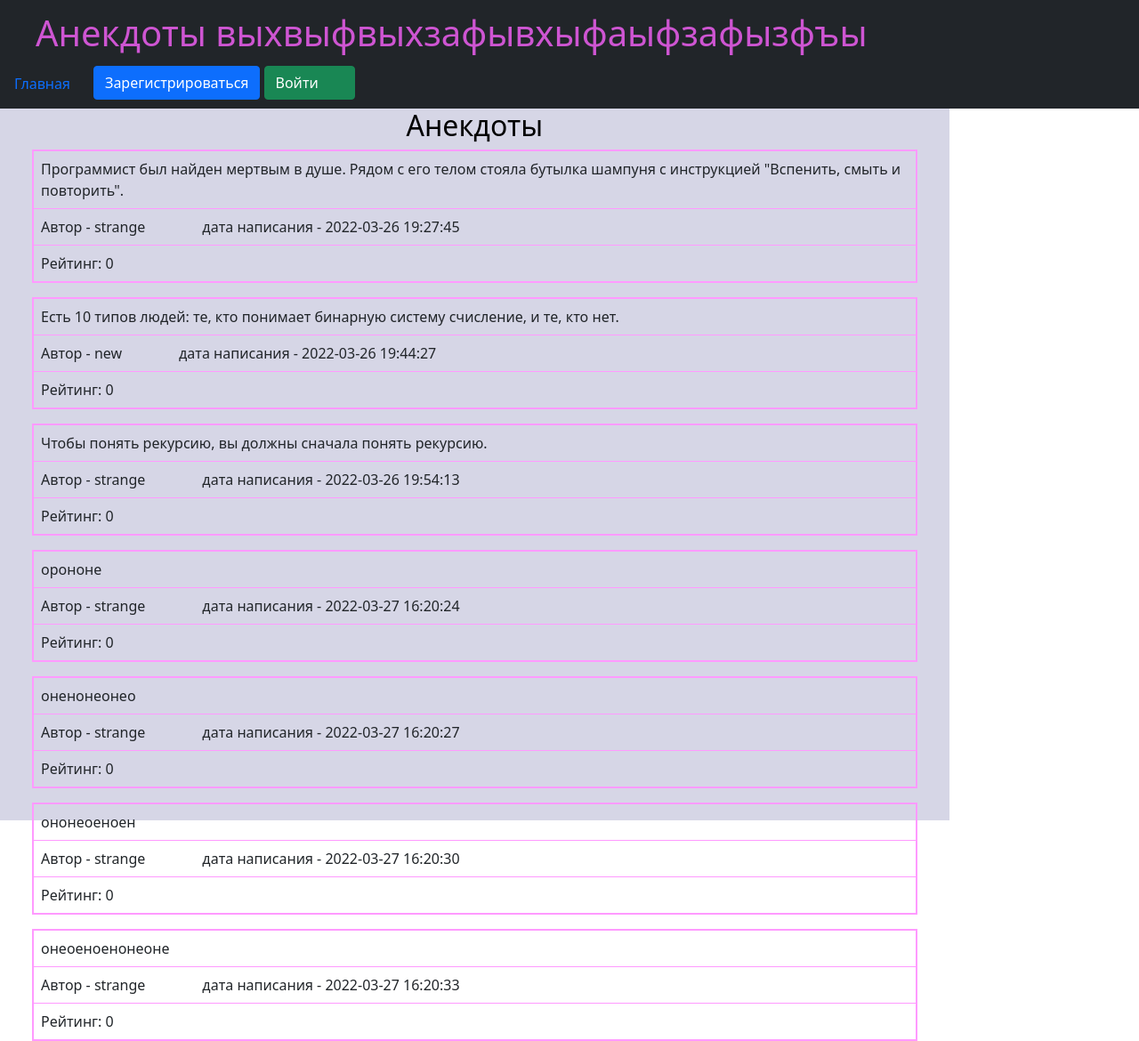
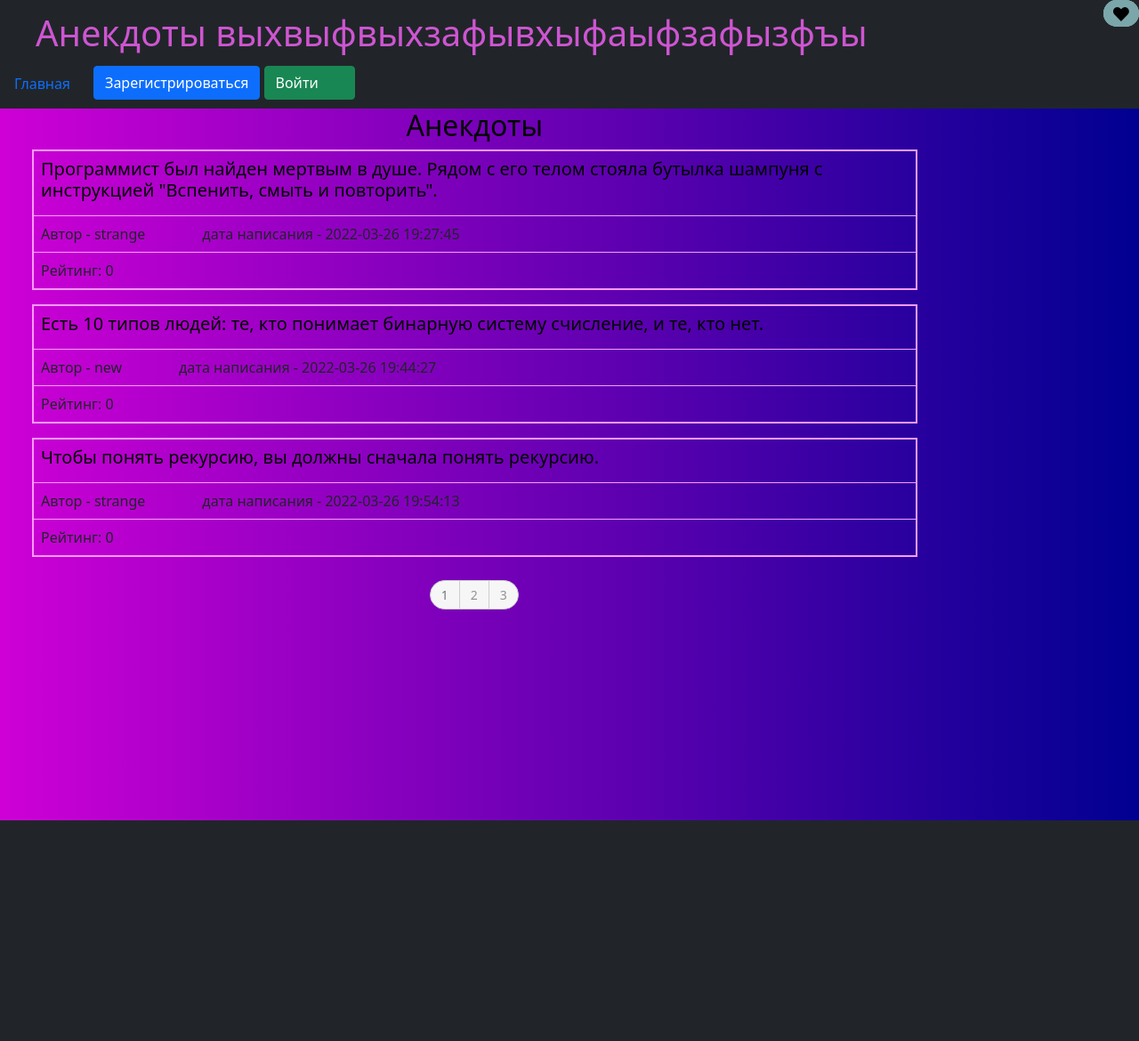
Before and after one commit to STRANGE228/anecdots_web, a Flask app: page /index in a window 1280 px wide. Shown: the whole page at 89% size. After the commit the page ends 922 px from the top, so only its background shows below. Run offline with Flask 2, Linux system fonts and the light colour scheme; data comes from the database, SQL or seed files in the repository; both versions use the stored data as it was after the commit.

Commit message:
Add files via upload

```diff
--- a/forms/add_anecdote.py
+++ b/forms/add_anecdote.py
@@ -5,4 +5,4 @@ from wtforms.validators import DataRequired
 
 class AddAnecdote(FlaskForm):
     anecdote = TextAreaField('Анекдот', render_kw={"rows": 20, "cols": 100}, validators=[DataRequired()])
-    submit = SubmitField('Опубликовать')
+    submit = SubmitField('На рассмотрение')
--- a/main.py
+++ b/main.py
@@ -93,28 +93,50 @@ def reqister():
 
 
 @app.route('/moder_bid', methods=['GET'])
+@app.route('/moder_bid/<int:num>', methods=['GET'])
 @login_required
-def moder_bid():
+def moder_bid(num=0):
     if not(current_user.role == 'moder' or current_user.role == 'admin'):
-        return redirect('index')
+        return redirect('/index')
     moder_anecdots = g.db_sess.query(Bid)
-    return render_template("moder_index.html", anecdots=moder_anecdots)
+    count = moder_anecdots.count()
+    lenght = count // 3 + (1 if count % 3 else 0)
+    if lenght <= 7:
+        pages = range(1, lenght + 1)
+    else:
+        pages = [1]
+        pages += [num - 2, num - 1, num, num + 1, num + 2]
+        pages += [lenght]
+    return render_template("moder_index.html", anecdots=moder_anecdots[num * 3:(num + 1) * 3], current=num, pages=pages)
 
 
 @app.route('/users', methods=['GET'])
+@app.route('/users/<int:num>', methods=['GET'])
 @login_required
-def users():
+def users(num=0):
+    name = request.query_string.decode('utf-8')[5:]
     if not(current_user.role == 'moder' or current_user.role == 'admin'):
-        return redirect('index')
-    users = g.db_sess.query(User)
-    return render_template("users.html", users=users)
+        return redirect('/index')
+    if name:
+        users = g.db_sess.query(User).filter(User.nickname.like(f'%{name}%'))
+    else:
+        users = g.db_sess.query(User)
+    count = users.count()
+    lenght = count // 3 + (1 if count % 3 else 0)
+    if lenght <= 7:
+        pages = range(1, lenght + 1)
+    else:
+        pages = [1]
+        pages += [num - 2, num - 1, num, num + 1, num + 2]
+        pages += [lenght]
+    return render_template("users.html", users=users[num * 3:(num + 1) * 3], current=num, pages=pages)
 
 
 @app.route('/post_bid/<int:id_bid>', methods=['GET', 'POST'])
 @login_required
 def post_bid(id_bid):
     if not(current_user.role == 'moder' or current_user.role == 'admin'):
-        return redirect('index')
+        return redirect('/index')
     bid = g.db_sess.query(Bid).filter(Bid.id == id_bid).first()
     anecdote = Anecdote()
     anecdote.anecdote = bid.anecdote
@@ -131,7 +153,7 @@ def post_bid(id_bid):
 @login_required
 def edit_bid(id_bid):
     if not(current_user.role == 'moder' or current_user.role == 'admin'):
-        return redirect('index')
+        return redirect('/index')
     form = AddAnecdote()
     if request.method == "GET":
         anecdote = g.db_sess.query(Bid).filter(Bid.id == id_bid).first()
@@ -154,7 +176,7 @@ def edit_bid(id_bid):
 @login_required
 def delete_bid(id_bid):
     if not(current_user.role == 'moder' or current_user.role == 'admin'):
-        return redirect('index')
+        return redirect('/index')
     bid = g.db_sess.query(Bid).filter(Bid.id == id_bid).first()
     g.db_sess.delete(bid)
     g.db_sess.commit()
@@ -165,9 +187,9 @@ def delete_bid(id_bid):
 @login_required
 def add_anecdote():
     form = AddAnecdote()
+    if current_user.banned == 1:
+        return redirect('/index')
     if form.validate_on_submit():
-        if current_user.banned is True:
-            return redirect('/index')
         anecdote = Bid()
         anecdote.anecdote = form.anecdote.data
         anecdote.author = current_user.id
@@ -219,7 +241,7 @@ def edit_anecdote(id_anecdote):
 @login_required
 def ban_user(id_user):
     if not (current_user.role == 'moder' or current_user.role == 'admin'):
-        return redirect('index')
+        return redirect('/index')
     user = g.db_sess.query(User).filter(User.id == id_user).first()
     user.banned = True
     if user.role == 'moder':
@@ -238,7 +260,7 @@ def ban_user(id_user):
 @login_required
 def unban_user(id_user):
     if not (current_user.role == 'moder' or current_user.role == 'admin'):
-        return redirect('index')
+        return redirect('/index')
     user = g.db_sess.query(User).filter(User.id == id_user).first()
     user.banned = False
     g.db_sess.commit()
@@ -249,7 +271,7 @@ def unban_user(id_user):
 @login_required
 def moder_user(id_user):
     if not (current_user.role == 'admin'):
-        return redirect('index')
+        return redirect('/index')
     user = g.db_sess.query(User).filter(User.id == id_user).first()
     user.role = 'moder'
     g.db_sess.commit()
@@ -260,7 +282,7 @@ def moder_user(id_user):
 @login_required
 def unmoder_user(id_user):
     if not (current_user.role == 'admin'):
-        return redirect('index')
+        return redirect('/index')
     user = g.db_sess.query(User).filter(User.id == id_user).first()
     user.role = 'user'
     g.db_sess.commit()
@@ -283,9 +305,18 @@ def not_found(error):
 
 
 @app.route("/index", methods=["GET"])
-def index():
+@app.route("/index/<int:num>", methods=["GET"])
+def index(num=0):
     anecdots = g.db_sess.query(Anecdote)
-    return render_template("index.html", anecdots=anecdots)
+    count = anecdots.count()
+    lenght = count // 3 + (1 if count % 3 else 0)
+    if lenght <= 7:
+        pages = range(1, lenght + 1)
+    else:
+        pages = [1]
+        pages += [num - 2, num - 1, num, num + 1, num + 2]
+        pages += [lenght]
+    return render_template("index.html", anecdots=anecdots[num * 3:(num + 1) * 3], current=num, pages=pages)
 
 
 def get_info_by_ip(ip):
--- a/static/css/style.css
+++ b/static/css/style.css
@@ -1,5 +1,3 @@
-/* Стили */
-
 h1 {
     color: #ce55d2;
     margin-left: 40px
@@ -15,20 +13,24 @@ h4 {
     text-align: center;
 }
 
+h5 {
+    color: #000000
+}
+
 .right-block {
-    background-color: #9e9e9e;
     height: 100vh;
 }
 
 
 .main-block {
-    background-color: #d6d6e6;
     height: 100vh;
 }
 
 body, html {
     width: 100vw;
     height: 100vh;
+    background: linear-gradient(to right, #ce00d6, #000091);
+
 }
 
 .nav-item {
@@ -39,3 +41,115 @@ body, html {
 .table-bordered {
     border: 2px solid #ff9aff;
 }
+
+.like,p{
+  font-family: 'Open Sans';
+}
+
+.like-toggle{
+  outline:none;
+  box-shadow:none;
+  border: none;
+  width: 40px;
+  height: 30px;
+  font-size: 1.3em;
+  border-radius: 100px;
+}
+
+.like-active.basic{
+  border: none;
+  width: 30px;
+  height: 30px;
+  font-size: 1.3em;
+  border-radius: 100px;
+  background: #F26C4F;
+  color: #fff;
+}
+
+* {box-sizing: border-box;}
+form {
+  position: relative;
+  width: 300px;
+  margin: 0 auto;
+}
+input {
+  width: 100%;
+  height: 42px;
+  padding-left: 10px;
+  border: 2px solid #7BA7AB;
+  border-radius: 5px;
+  outline: none;
+  background: #F9F0DA;
+  color: #9E9C9C;
+}
+
+button {
+  position: absolute;
+  top: 0;
+  right: 0px;
+  width: 42px;
+  height: 42px;
+  border: none;
+  background: #7BA7AB;
+  border-radius: 0 5px 5px 0;
+  cursor: pointer;
+}
+
+.danuas {
+  list-style: none;
+  display: inline-block;
+  padding: 0;
+  margin-top: 10px;
+}
+
+.danuas li {
+  display: inline;
+  text-align: center;
+}
+
+.voduv-peksaucub a.deystvuyus, .voduv-peksaucub a:deystvuyus {
+  border-color: #d8423c;
+  background: #d6423c;
+  color: #f7f3f3;
+}
+
+.danuas a {
+  float: left;
+  display: block;
+  font-size: 14px;
+  text-decoration: none;
+  padding: 5px 12px;
+  color: #fbf8f8;
+  margin-left: -1px;
+  border: 1px solid transparent;
+  line-height: 1.5;
+}
+
+.voduv-peksaucub li:first-child a {
+  -moz-border-radius: 50px 0 0 50px;
+  -webkit-border-radius: 50px;
+  border-radius: 50px 0 0 50px;
+}
+
+.voduv-peksaucub li:last-child a {
+  -moz-border-radius: 0 50px 50px 0;
+  -webkit-border-radius: 0;
+  border-radius: 0 50px 50px 0;
+}
+
+.voduv-peksaucub a {
+  border-color: #cecece;
+  color: #929191;
+  background: #f7f6f6;
+}
+
+.voduv-peksaucub a:hover {
+  color: #da403a;
+  background-color: #e4e2e2;
+}
+
+.voduv-peksaucub a.deystvuyus, .voduv-peksaucub a:deystvuyus {
+  border-color: #d8423c;
+  background: #d6423c;
+  color: #f7f3f3;
+}
--- a/templates/base.html
+++ b/templates/base.html
@@ -11,7 +11,7 @@
     <div class="navbar bg-dark">
         <div class="navbar-brand"><h1>Анекдоты выхвыфвыхзафывхыфаыфзафызфъы</h1></div>
         <ul class="nav">
-            <il class="nav-item"><a class="nav-link active" href="/index">Главная</a></il>
+            <il class="nav-item"><a class="nav-link active" href="/index/0">Главная</a></il>
             {% if current_user.is_authenticated %}
             {% if current_user.banned == False %}
             <il class="nav-item"><a class="nav-link active" href="/add_anecdote">Добавить анекдот</a></il>
--- a/templates/index.html
+++ b/templates/index.html
@@ -11,12 +11,14 @@
     {% for item in anecdots%}
     <table class="table table-bordered">
         <tr>
-            <td>{{item.anecdote}}</td>
+            <td><h5>{{item.anecdote}}</h5></td>
         </tr>
         <tr>
             <td><a>Автор - {{item.user.nickname}}</a><a>&emsp;&emsp;&emsp;&emsp;дата написания - {{item.date}}</a></td>
         </tr>
-        <tr><td>Рейтинг: {{item.rating}}</td></tr>
+        <tr><td>Рейтинг: {{item.rating}}&emsp;&emsp;&emsp;
+            <button class='like-toggle basic'>♥</button>
+        </td></tr>
         {% if current_user.is_authenticated and (current_user == item.user or current_user.role == 'admin' or current_user.role == 'moder') %}
             <td>
                 <a href="/edit_anecdote/{{ item.id }}" class="btn btn-warning">
@@ -30,6 +32,17 @@
     </table>
     {% endfor %}
     <div></div>
+    <div align="center">
+    <ul class="danuas voduv-peksaucub" >
+        {% for i in pages %}
+        {% if i == current + 1 %}
+            <li><a class="nav-link disabled" href="/index/{{ i-1 }}">{{ i }}</a></li>
+        {% else %}
+            <li><a class="nav-link active" href="/index/{{ i-1 }}">{{ i }}</a></li>
+        {% endif %}
+        {%endfor %}
+</ul><br>
+</div>
 </div>
 
 
```
Also changed, not shown: templates/moder_index.html (+13 -2 lines), templates/users.html (+17 -2 lines), db/main_base.db.
